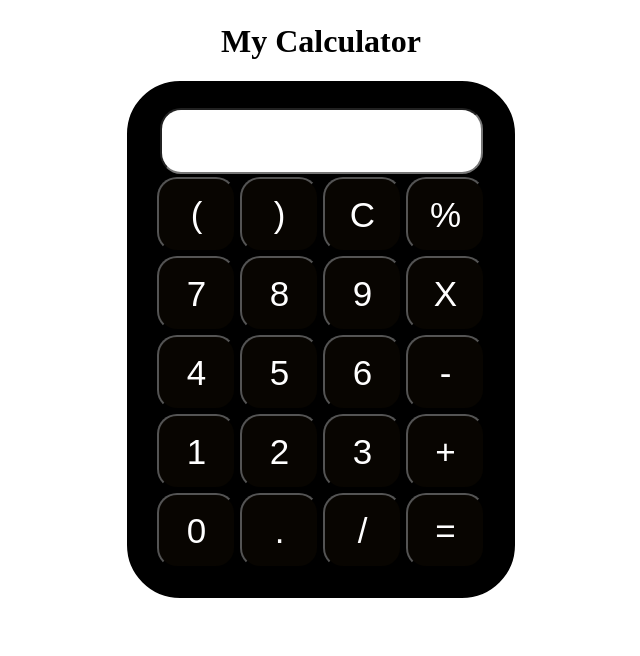
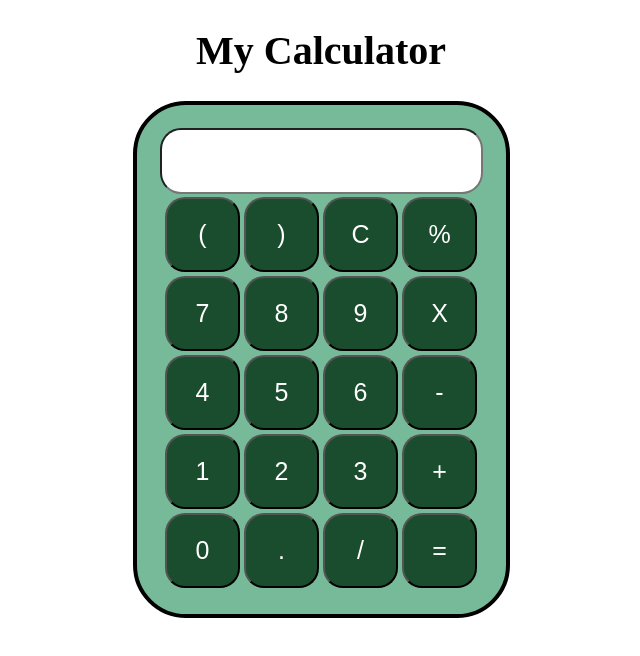
Before and after one commit to Geekyankul/calculator, a plain HTML site: page index.html in a window 1280 px wide. Shown: the whole page, without its empty margins (319-959 px from the left). Drawn offline with Linux system fonts and the light colour scheme.

Commit message:
calculator

```diff
--- a/style.css
+++ b/style.css
@@ -1,6 +1,10 @@
 .container{
     text-align: center;
     margin-top:23px
+}
+
+h1 {
+    font-size: 40px;
 }
 
 table{
@@ -15,34 +19,18 @@ input{
     width: 315px;
 }
 
-/* button{
-    border-radius: 20px;
-    font-size: 40px;
-    background: rgb(168, 103, 5);
-    width: 102px;
-    height: 90px;
-    margin: 6px;
-} */
-
 button {
     border-radius: 20px;
-    font-size: 35px;
-    background: rgb(8, 5, 1);
-    width: 79px;
+    font-size: 25px;
+    background: #1A4D2E;
+    width: 75px;
     height: 75px;
-    /* margin: -1px; */
     color: white;
 }
 .calculator{
     border: 4px solid black;
-    background-color: black;
+    background-color: #76BA99;
     padding: 23px;
     border-radius: 53px;
     display: inline-block;
-
 }
-
-/* h1{ */
-    /* font-size: 28px; */
-    /* font-family: 'Courier New', Courier, monospace; */
-/* } */
```
